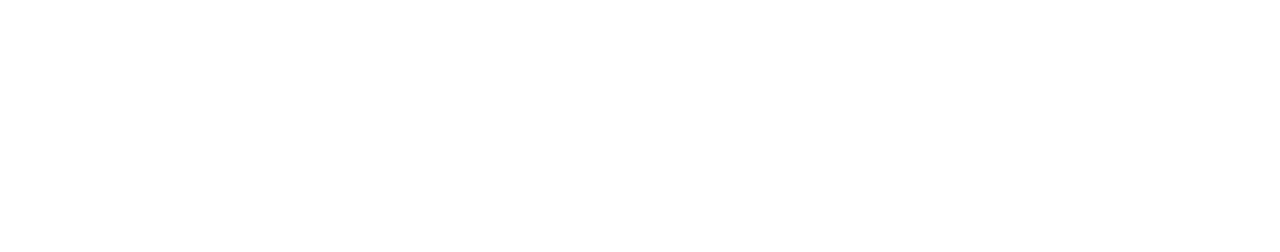
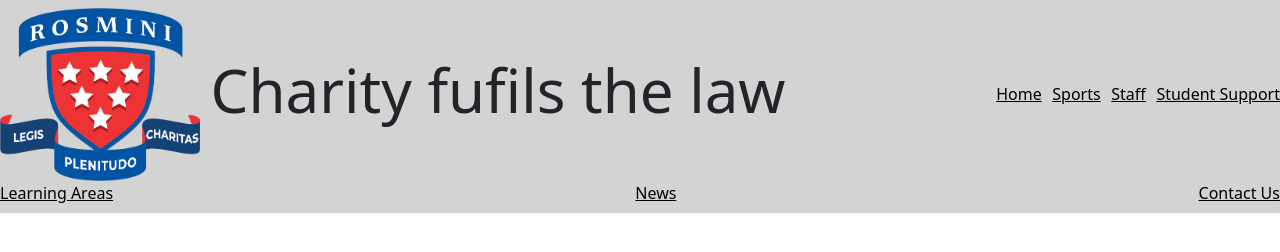
Before and after one commit to Jfernandez-rosmini/dte_final_assesment, a plain HTML site: page dte_final_assesment/index.html in a window 1280 px wide. Drawn offline with nearby package versions, Linux system fonts and the light colour scheme.

Commit message:
update
update

```diff
--- a/dte_final_assesment/index.html
+++ b/dte_final_assesment/index.html
@@ -1,12 +1,42 @@
 <!DOCTYPE html>
 <html lang="en">
 <head>
+    <link href="https://cdn.jsdelivr.net/npm/bootstrap@5.3.3/dist/css/bootstrap.min.css" rel="stylesheet" integrity="sha384-QWTKZyjpPEjISv5WaRU9OFeRpok6YctnYmDr5pNlyT2bRjXh0JMhjY6hW+ALEwIH" crossorigin="anonymous">
+    <script src="https://cdn.jsdelivr.net/npm/bootstrap@5.3.3/dist/js/bootstrap.bundle.min.js" integrity="sha384-YvpcrYf0tY3lHB60NNkmXc5s9fDVZLESaAA55NDzOxhy9GkcIdslK1eN7N6jIeHz" crossorigin="anonymous"></script>
     <meta charset="UTF-8">
     <meta name="viewport" content="width=device-width, initial-scale=1.0">
     <title>AS92005</title>
+    <link rel="stylesheet" href="styles.css">
 </head>
 <body>
-    <div class = navbar>
+    <div class = "navbar">
+        <div>
+            <img class="rosminilogo" src="rosminilogo.png">
+        </div>
+    <div>
+        <h1 class="charity">Charity fufils the law</h1>
+    </div>
+    <div class="navhome">
+        <a href="index.html" class="hometxt">Home</a>
+    </div>
+    <div class="navbuttons">
+        <a href="sports.html" class="buttontxt">Sports</a>
+    </div>
+    <div class="navbuttons">
+        <a href="staff.html" class="buttontxt">Staff</a>
+    </div>
+    <div class="navbuttons">
+        <a href="student support.html" class="buttontxt">Student Support</a>
+    </div>
+    <div class="navbuttons">
+        <a href="learning areas.html" class="buttontxt">Learning Areas</a>
+    </div>
+    <div class="navbuttons">
+        <a href="News.html" class="buttontxt">News</a>
+    </div>
+    <div class="navbuttons">
+        <a href="Contact us.html" class="buttontxt">Contact Us</a>
+    </div>
 
 
 
@@ -19,7 +49,9 @@
 
 
 
-    </div>
+
+
+
 
 
 
--- a/dte_final_assesment/styles.css
+++ b/dte_final_assesment/styles.css
@@ -0,0 +1,25 @@
+.navbar {
+    background-color: lightgrey;
+}
+
+.rosminilogo {
+    width: 200px;
+    length: 200px
+}
+.buttontxt {
+    color: black;
+}
+.hometxt {
+    color: black;
+}
+.charity {
+    font-size: 60px;
+    padding-right: 200px;
+}
+
+.navhome{
+
+}
+.navbuttons {
+
+}
```
Also changed, not shown: dte_final_assesment/rosminilogo.png (added), dte_final_assesment/sports.html (added), dte_final_assesment/staff.html (added).
